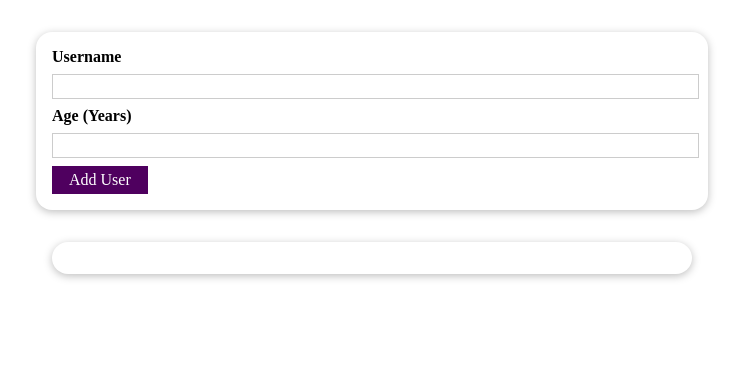
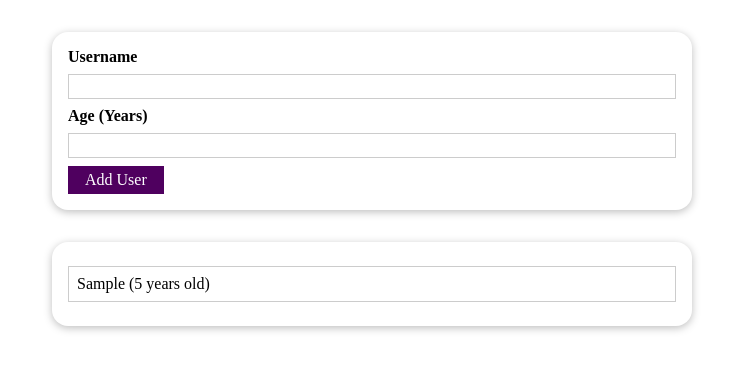
Before and after one commit to Theodoric-Graham/practice-project-1, a React (Create React App) app: page / in a window 1280 px wide. Both pictures are taken after typing "Sample", "5" into the empty fields and a click on the button "Add User". Shown: the top 370 px of the page, without its empty margins (268-1011 px from the left). Built offline with nearby package versions, Linux system fonts and the light colour scheme.

Commit message:
Managing a List Of Users via State

```diff
--- a/src/App.css
+++ b/src/App.css
@@ -4,12 +4,12 @@
   padding: 0;
 }
 
-body {
+/* body {
   color: aliceblue;
   background-color: rgb(23, 22, 21);
 }
 
-h1 {
+ h1 {
   text-align: center;
 }
 
@@ -86,4 +86,4 @@
 .is-blurred {
   filter: blur(2px);
   -webkit-filter: blur(2px);
-}
+} */
--- a/src/App.js
+++ b/src/App.js
@@ -1,3 +1,6 @@
+import React, { useState } from "react";
+import "./App.css";
+
 import UsersList from "./components/Users/UsersList";
 import AddUser from "./components/Users/AddUser";
 
@@ -37,11 +40,21 @@
   // if (userInfo.length > 0) {
   //   content = <InputList items={userInfo} onDeleteItem={deleteItemHandler} />;
   // }
+  const [usersList, setUsersList] = useState([]);
+
+  const addUserHandler = (uName, uAge) => {
+    setUsersList((prevUsersList) => {
+      return [
+        ...prevUsersList,
+        { name: uName, age: uAge, id: Math.random().toString() },
+      ];
+    });
+  };
 
   return (
     <div>
-      <AddUser />
-      <UsersList users={[]} />
+      <AddUser onAddUser={addUserHandler} />
+      <UsersList users={usersList} />
     </div>
   );
 }
--- a/src/components/Users/AddUser.js
+++ b/src/components/Users/AddUser.js
@@ -15,7 +15,7 @@
     if (+enteredAge < 1) {
       return;
     }
-    console.log(enteredUsername, enteredAge);
+    props.onAddUser(enteredUsername, enteredAge);
     setEnteredUsername("");
     setEnteredAge("");
   };
--- a/src/components/Users/UsersList.js
+++ b/src/components/Users/UsersList.js
@@ -6,7 +6,7 @@
     <Card className={classes.users}>
       <ul>
         {props.users.map((user) => (
-          <li>
+          <li key={user.id}>
             {user.name} ({user.age} years old)
           </li>
         ))}
```
